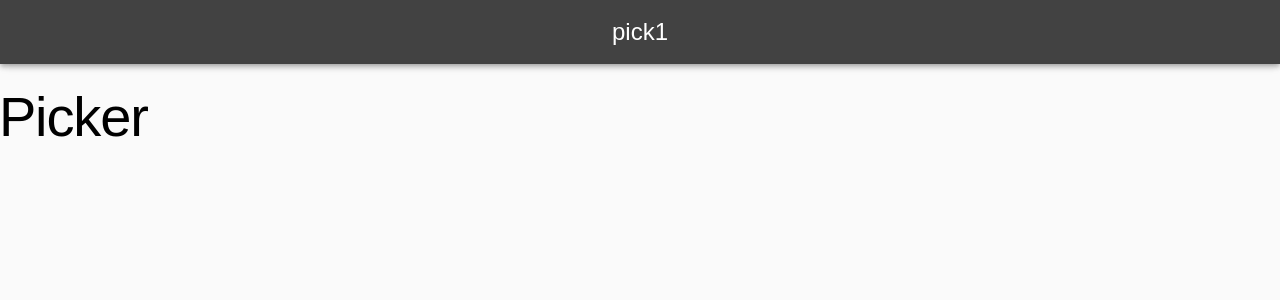
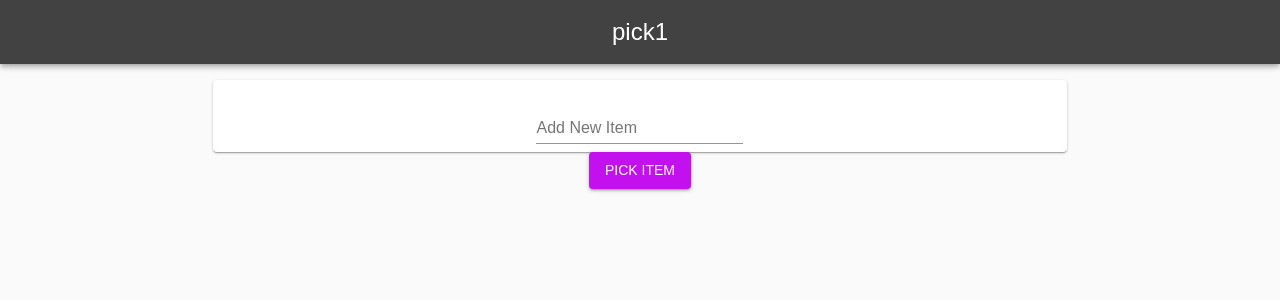
Before and after one commit to monishkumar7/pick1, a React (Create React App) app: page / in a window 1280 px wide. Shown: the top 300 px of the page. Built offline with nearby package versions, Linux system fonts and the light colour scheme; a web font is replaced by a local one.

Commit message:
Added picker component

```diff
--- a/src/container/Picker/Picker.js
+++ b/src/container/Picker/Picker.js
@@ -1,25 +1,78 @@
 import React, { Component } from "react";
 import { withStyles } from "@material-ui/core/styles";
-import { Typography } from "@material-ui/core";
+import { Typography, Grid, Button, Card, TextField } from "@material-ui/core";
 
 const styles = {
+  container: {
+    marginTop: "5rem"
+  },
   content: {
-    marginTop: "5rem"
+    textAlign: "center"
   }
 };
 
 class Picker extends Component {
-  state = {};
+  state = {
+    items: [],
+    picked: false,
+    newItemValue: ""
+  };
+
+  handleFormSubmit = event => {
+    event.preventDefault();
+    this.setState(prevState => ({
+      ...prevState,
+      items: prevState.items.concat(prevState.newItemValue),
+      newItemValue: ""
+    }));
+  };
+
+  inputChangeHandler = event => {
+    const text = event.target.value;
+    this.setState(prevState => ({
+      ...prevState,
+      newItemValue: text
+    }));
+  };
+
   render() {
     const { classes } = this.props;
     return (
-      <Typography
-        className={classes.content}
-        variant="display3"
-        color="inherit"
-      >
-        Picker
-      </Typography>
+      <Grid className={classes.container} container justify="center">
+        <Grid item xs={12} md={8} className={classes.content}>
+          <Grid container>
+            {this.state.items.length > 0 &&
+              this.state.items.map(item => (
+                <Grid item xs={12} key={item}>
+                  <Card>
+                    <Typography variant="body1">{item}</Typography>
+                  </Card>
+                </Grid>
+              ))}
+            <Grid item xs={12}>
+              <Card>
+                <form onSubmit={event => this.handleFormSubmit(event)}>
+                  <TextField
+                    label="Add New Item"
+                    placeholder="Enter New Item"
+                    className={classes.textField}
+                    value={this.state.newItemValue}
+                    margin="normal"
+                    onChange={event => this.inputChangeHandler(event)}
+                  />
+                </form>
+              </Card>
+            </Grid>
+            <Grid item xs={12}>
+              <Button variant="contained" color="secondary">
+                <Typography variant="button" color="inherit">
+                  Pick Item
+                </Typography>
+              </Button>
+            </Grid>
+          </Grid>
+        </Grid>
+      </Grid>
     );
   }
 }
```
